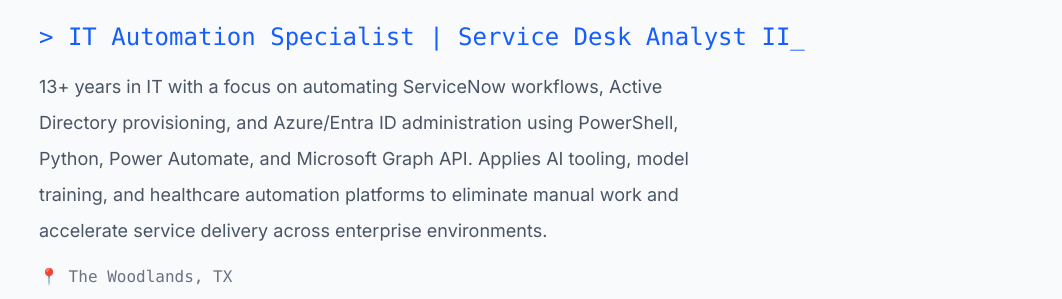
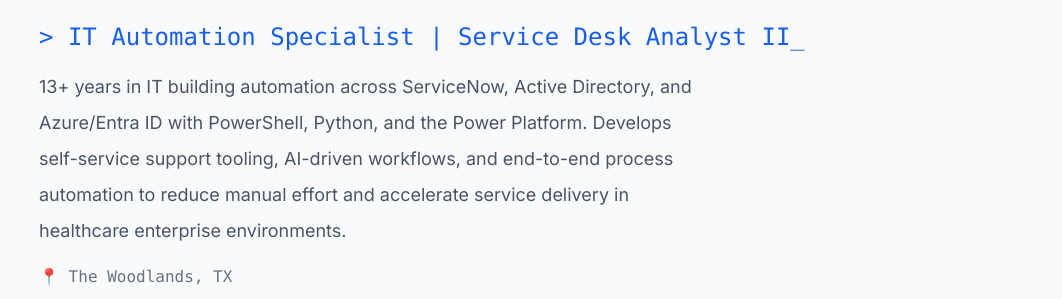
Before and after one commit to appledonkey/jhho_resume, a Next.js app: page / in a window 1280 px wide. Shown: the part 160-459 px from the top of the page, without its empty margins (105-1167 px from the left). Built offline with nearby package versions, Linux system fonts and the light colour scheme.

Commit message:
tighten summary to align with resume content
Co-Authored-By: Claude Opus 4.5 <noreply@anthropic.com>

```diff
--- a/src/data/resume-data.js
+++ b/src/data/resume-data.js
@@ -8,7 +8,7 @@ export const RESUME_DATA = {
     email: "james.oswald89@gmail.com",
     phone: "",
     url: "https://www.linkedin.com/in/james-oswald-16689a263/",
-    summary: "13+ years in IT with a focus on automating ServiceNow workflows, Active Directory provisioning, and Azure/Entra ID administration using PowerShell, Python, Power Automate, and Microsoft Graph API. Applies AI tooling, model training, and healthcare automation platforms to eliminate manual work and accelerate service delivery across enterprise environments.",
+    summary: "13+ years in IT building automation across ServiceNow, Active Directory, and Azure/Entra ID with PowerShell, Python, and the Power Platform. Develops self-service support tooling, AI-driven workflows, and end-to-end process automation to reduce manual effort and accelerate service delivery in healthcare enterprise environments.",
     location: {
       city: "The Woodlands",
       region: "TX",
```
